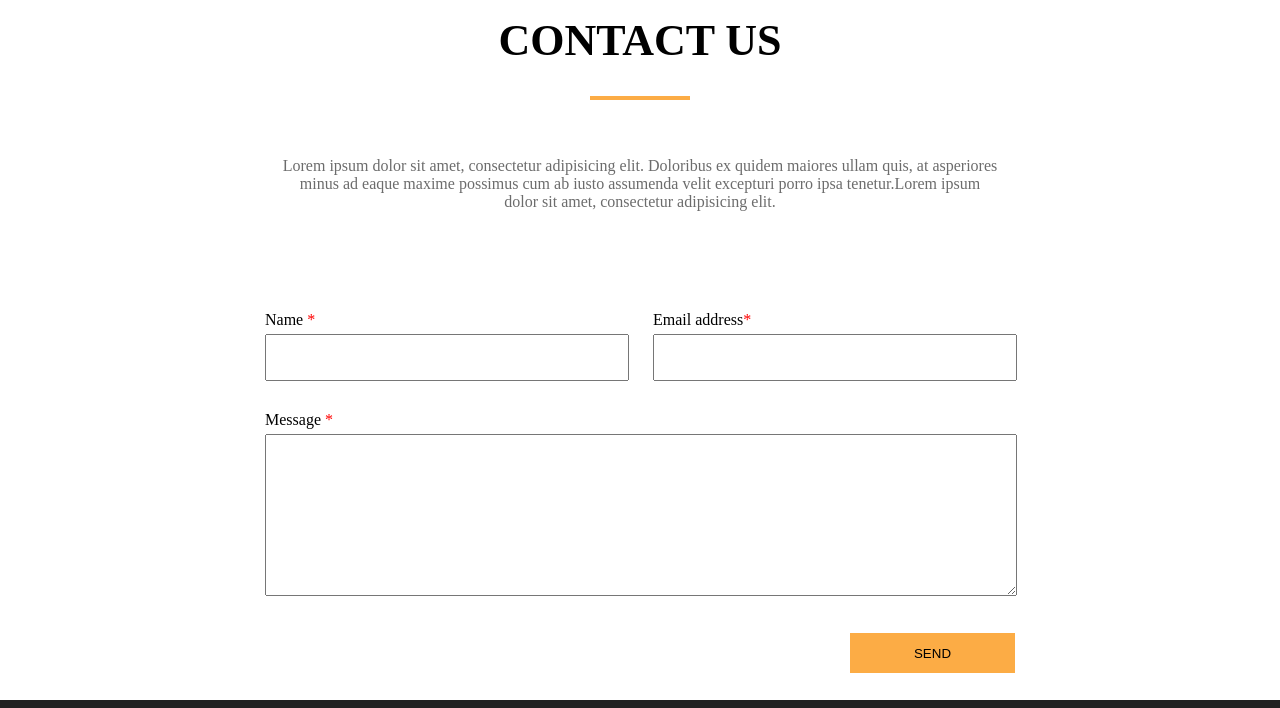
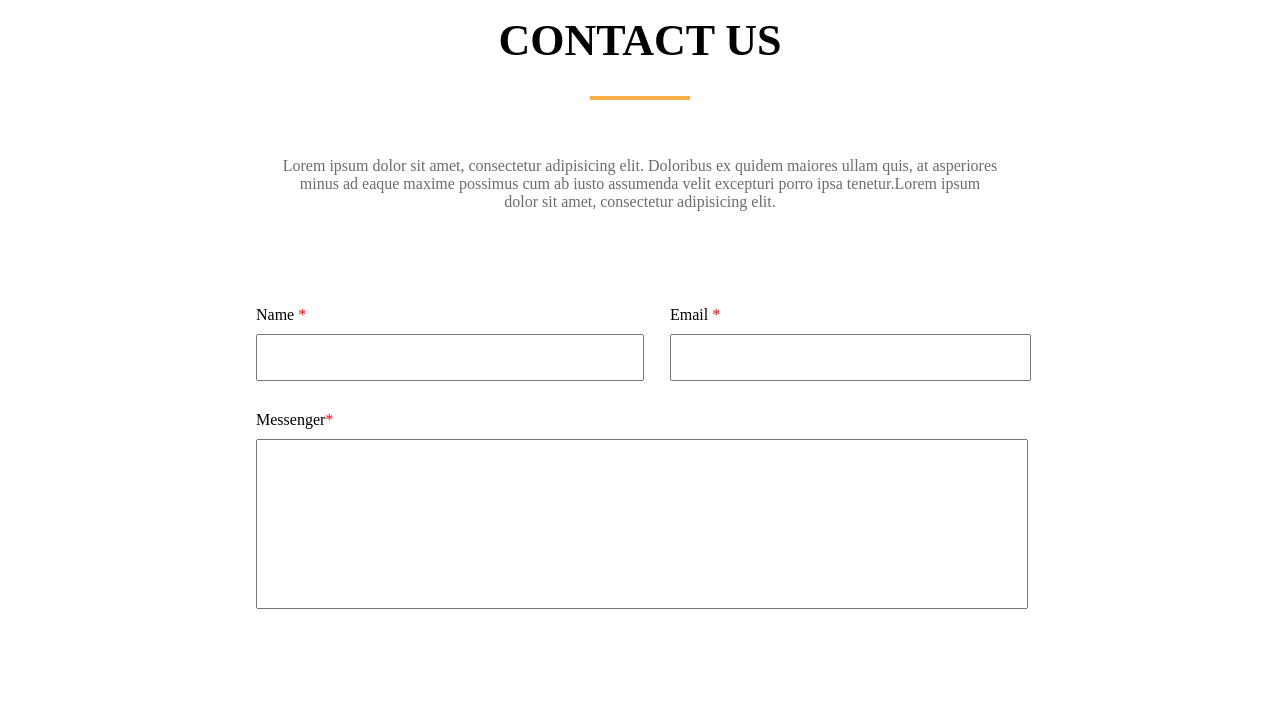
Before and after one commit to avsettt/not_looz, a plain HTML site: page kontrol/index.html in a window 1280 px wide. Shown: the part 5543-6251 px from the top of the page. Drawn offline with Linux system fonts and the light colour scheme.

Commit message:
epic ween

```diff
--- a/kontrol/index.html
+++ b/kontrol/index.html
@@ -202,17 +202,37 @@
 
         <h1>CONTACT US</h1>
         <p class="text">Lorem ipsum dolor sit amet, consectetur adipisicing elit. Doloribus ex quidem maiores ullam quis, at asperiores minus ad eaque maxime possimus cum ab iusto assumenda velit excepturi porro ipsa tenetur.Lorem ipsum dolor sit amet, consectetur adipisicing elit. </p>
-
     </div>
 
+
+    <form action="#" class="form_styl" name="contact" method="get">
+        <div class="contact_name_email">
+           <div class="name_text_all">
+                <p class="name_text_style">Name <span class="red">*</span></p>
+                <input type="text" name="name" class="name_style">
+           </div>
+
+         <div class="email_text_all">
+            <p class="email_text_style">Email <span class="red">*</span></p>
+            <input type="text" name="email" class="email_style">
+         </div>
+        </div>
+
+           <div class="messenger_text">
+            <p class="messenger_text_style">Messenger<span class="red">*</span></p>
+            <input type="text" name="messenger" class="messenger_style">
+           </div>
+    </form>
+    </div>
+<!--
     <div class="wrapper_input">
         <div class="contacts">
             <form action="#" name="myForm">
                 <div class="input_block">
 
-                    <p>Name <span class="red">*</span><input type="text" class="submit_tip sub_fix"></p>
+                    <p> <span class="mobil_fix"> Name <span class="red">*</span></span><input type="text" class="submit_tip sub_fix"></p>
 
-                    <p>Email address<span class="red">*</span><input type="text" class="submit_tip"></p>
+                    <p> <span class="mobil_fix">Email address<span class="red">*</span></span><input type="text" class="submit_tip"></p>
 
                 </div>
                 <p class="message">Message <span class="red">*</span></p>
@@ -224,10 +244,11 @@
 
 
         </div>
-    </div>
+-->
 
 
-</div>
+
+
 
     <footer>
        <div class="finish">
--- a/kontrol/style.css
+++ b/kontrol/style.css
@@ -429,8 +429,69 @@ color: black;
     margin: 0 auto;
     text-align: center;
 }
+
+.form_styl{
+padding-top: 95px;
+    width: 60%;
+    margin: 0 auto;
+}
+.contact_name_email{
+    display: flex;
+    justify-content: space-between;
+
+}
+
+.name_text_all{
+    width: 65%;
+}
+.email_text_all{
+    width: 65%;
+}
+.name_style{
+    width: 100%;
+    height: 43px;
+
+}
+
+.email_style{
+    width: 93%;
+    height: 43px;
+    margin-left: 30px;
+}
+.email_text_style{
+    margin-left: 30px
+}
+/*
+.name_style{
+margin-right: 30px
+}
+*/
+.contact_name_email{
+    margin-bottom: 30px
+}
+
+.messenger_text_style{
+    width: 100%;
+}
+.messenger_style{
+    height: 166px;
+    width: 100%;
+}
+
+.email_text_style,
+.name_text_style{
+    margin-bottom: 10px;
+}
+
+.messenger_text_style{
+    margin-bottom: 10px;
+}
+
+
+/*
+
 .wrapper_input{
-    width: 750px;
+    width: 56%;
     margin: 0 auto;
     text-align: left;
 }
@@ -459,6 +520,7 @@ textarea{
     height: 160px;
     margin-top: 5px;
 }
+*/
 
 .red{
     color: red;
@@ -485,8 +547,53 @@ footer .wrapper img{
     margin-right: 14px
 }
 
+@media screen and (max-width: 680px){
+    .form_styl{
+    width: 90%;
+    margin: 0 auto;
+
+}
+}
+@media screen and (max-width: 550px){
+    .form_styl{
+    width: 80%;
+    margin: 0 auto;
+
+}
+
+}
 
 
+
+
+/*
+@media screen and (max-width: 500px){
+    .submit_tip{
+        width: 250px;
+    }
+    .mobil_fix{
+    }
+    textarea{
+        width: 200px;
+
+
+    }
+
+    .mySub{
+      position: relative;
+        top: 70px;
+        left: -200px;
+    }
+    .input_block{
+        width: 100px;
+    }
+    form{
+        width: 0px
+    }
+}
+*/
+
+/*
 
 
 @media screen and (max-width: 780px){
@@ -538,10 +645,11 @@ footer .wrapper img{
 
     }
     .submit_tip{
-        border: 3px solid;
+        border: 1px solid ;
     }
 }
 
+*/
 
 
 
```
